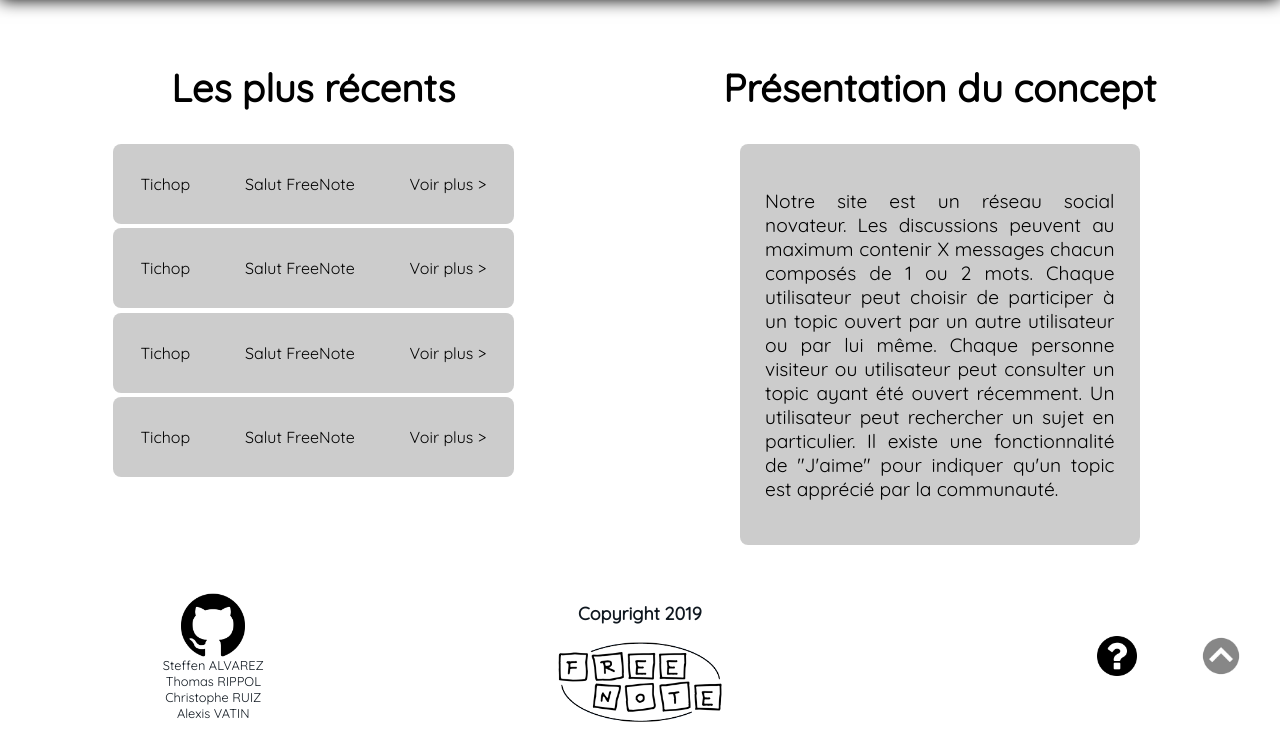
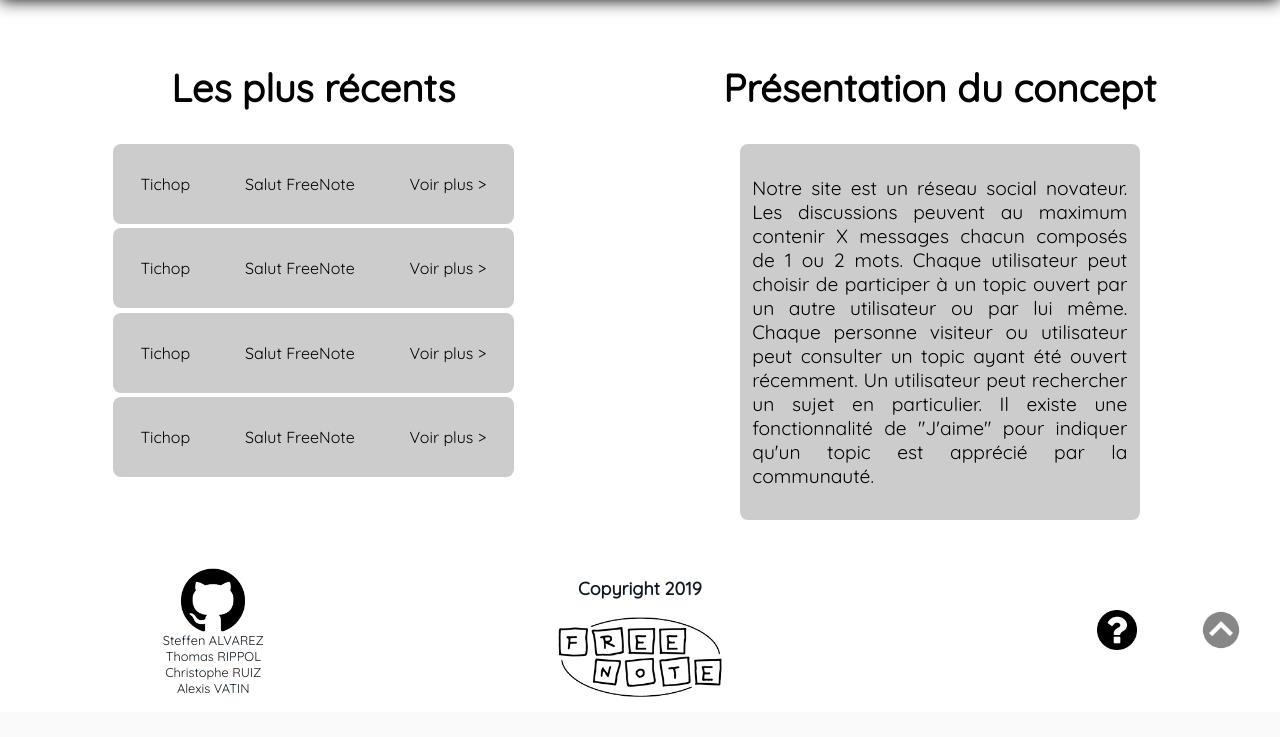
Before and after one commit to AlexisVatin/travailcss, a PHP site: page / in a window 1280 px wide. Shown: the part 96-833 px from the top of the page. After the commit the page ends 793 px from the top, so only its background shows below. Run offline with PHP 8.4, Linux system fonts and the light colour scheme.

Commit message:
responsive

```diff
--- a/largestyle.css
+++ b/largestyle.css
@@ -159,7 +159,7 @@ form>imput{
 
 .presentation>p{
 
-    padding: 2vw;
+    padding: 1vw;
     font-size: 1.5vw;
     text-align: justify;
 }
```
